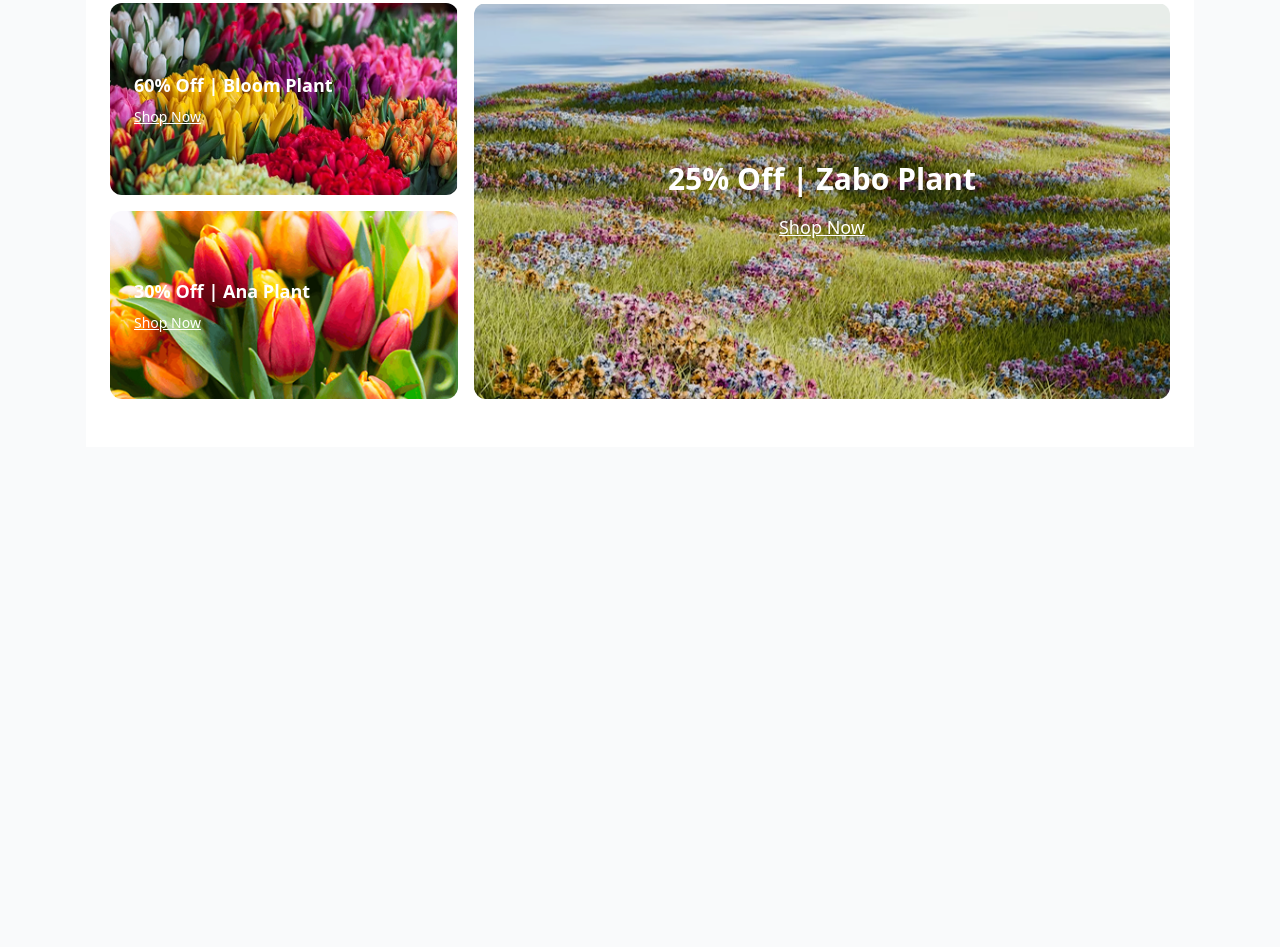
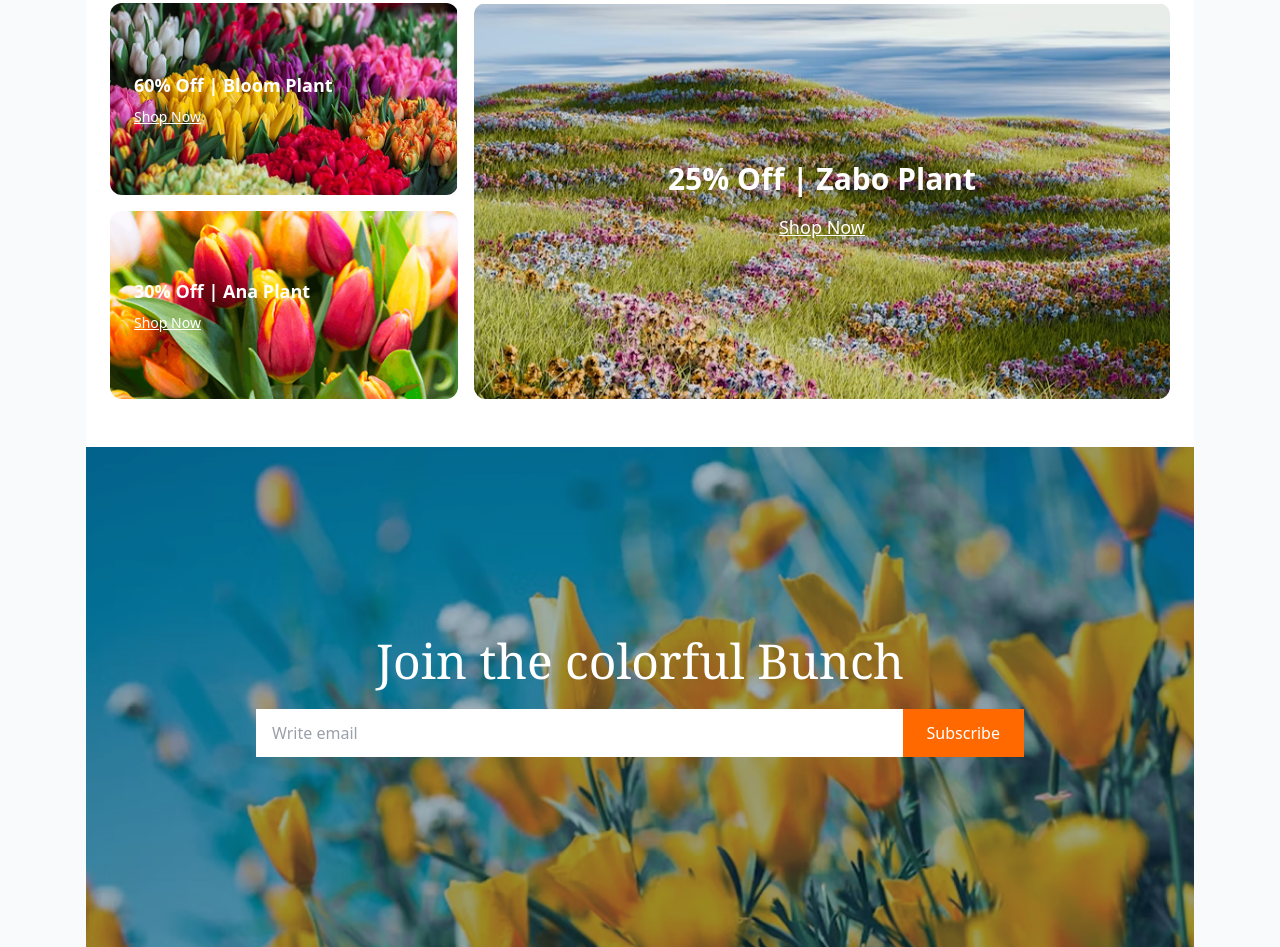
Before and after one commit to DewanMehediHassan/A2-1, a plain HTML site: page index.html in a window 1280 px wide. Shown: the part 2405-3352 px from the top of the page. Before the commit the page ends 2852 px from the top, so only its background shows below. Drawn offline with nearby package versions, Linux system fonts and the light colour scheme.

Commit message:
add join section

```diff
--- a/index.html
+++ b/index.html
@@ -149,6 +149,28 @@
   </div>
   </section>
 
+  <!-- Join Section -->
+  <section>
+    <div class="relative bg-cover bg-center h-[400px] md:h-[500px] absolute inset-0 bg-opacity-40">
+        <img src="B12A02-Responsive-Flowers/assets/news-letter-bg.png" alt="Zabo Plant" class="w-full h-full object-cover">
+        <div class="absolute inset-0 bg-opacity-40 flex flex-col justify-center      items-center text-white text-center p-6">
+            <h1 class="text-3xl md:text-5xl mb-6 font-serif">Join the colorful Bunch</h1>
+            <form class="flex flex-col sm:flex-row w-full max-w-3xl bg-white">
+                <input
+                    type="email"
+                    placeholder="Write email"
+                    class="w-full px-4 py-3 text-gray-700 rounded-t-md sm:rounded-l-md sm:rounded-tr-none sm:rounded-br-none outline-none"/>
+                <button
+                    type="submit"
+                    class="bg-orange-500 hover:bg-orange-600 text-white px-6 py-3">
+                    Subscribe
+                </button>
+            </form>
+        </div>
+    </div>
+  </section>
+
+
 
 
 
```
